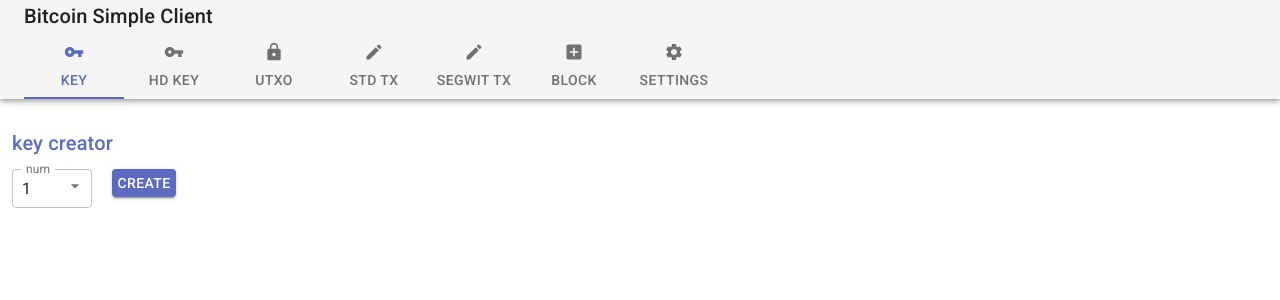
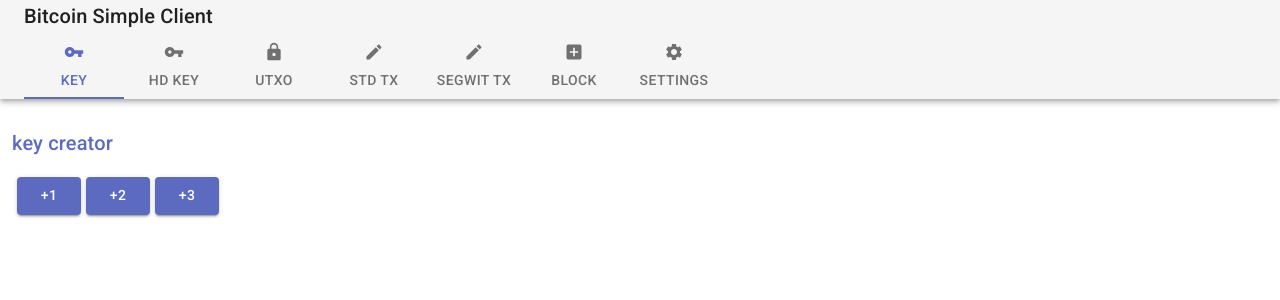
Before and after one commit to kadokko/bitcoin-simple-client, a React (Create React App) app: page / in a window 1280 px wide. Shown: the top 300 px of the page. Built offline with nearby package versions, Linux system fonts and the light colour scheme.

Commit message:
make the key tab more simple

```diff
--- a/src/gui/key/containers/Key.jsx
+++ b/src/gui/key/containers/Key.jsx
@@ -2,16 +2,25 @@
 import { bindActionCreators } from 'redux';
 import { connect } from 'react-redux';
 import { Field, FieldArray, reduxForm } from 'redux-form';
-import { MenuItem } from '@material-ui/core';
 import { withStyles } from '@material-ui/core/styles';
-import { BasicBtn } from 'gui/app/components/button';
+import { BasicBtn as basicBtn } from 'gui/app/components/button';
+import { Input } from 'gui/app/components/field/redux-form';
 import { Title } from 'gui/app/components/label';
+import { Box, Margin } from 'gui/app/components/layout';
 import { styles } from 'gui/app/style/Styles';
-import { Input, SelectField as Select } from 'gui/app/components/field/redux-form';
-import { Box } from 'gui/app/components/layout';
-import Seq from 'lib/util/Seq';
 import * as actionDefs from '../actions/key';
 
+
+const BasicBtn = withStyles(() => ({
+  basicButton: {
+    lineHeight: 1.5,
+    marginTop: 8,
+    marginLeft: 5,
+    paddingRight: 5,
+    paddingLeft: 5,
+    height: 38,
+  },
+}))(basicBtn);
 
 const renderAddrAndKeys = ({ fields }) => (
   <div>
@@ -53,9 +62,6 @@
 );
 
 const Key = ({
-  forms: {
-    values,
-  },
   actions: {
     createAddrAndKeys,
   },
@@ -67,31 +73,26 @@
       </Title>
     </Box>
     <Box>
-      <Field
-        component={ Select }
-        label="num"
-        name="num"
-      >
-        { Seq.generate(3).map((v) => (
-          <MenuItem
-            key={ 'keys' + v }
-            value={ v + 1 }
-          >
-            { v + 1 }
-          </MenuItem>
-        ))}
-      </Field>
       <BasicBtn
-        label="create"
-        type="button"
-        onClick={ () => createAddrAndKeys(values.num) }
+        label="+1"
+        onClick={ () => createAddrAndKeys(1) }
+      />
+      <BasicBtn
+        label="+2"
+        onClick={ () => createAddrAndKeys(2) }
+      />
+      <BasicBtn
+        label="+3"
+        onClick={ () => createAddrAndKeys(3) }
       />
     </Box>
-
-    <FieldArray
-      name="keys"
-      component={ renderAddrAndKeys }
-    />
+    <Margin />
+    <Box>
+      <FieldArray
+        name="keys"
+        component={ renderAddrAndKeys }
+      />
+    </Box>
   </form>
 );
 
```
